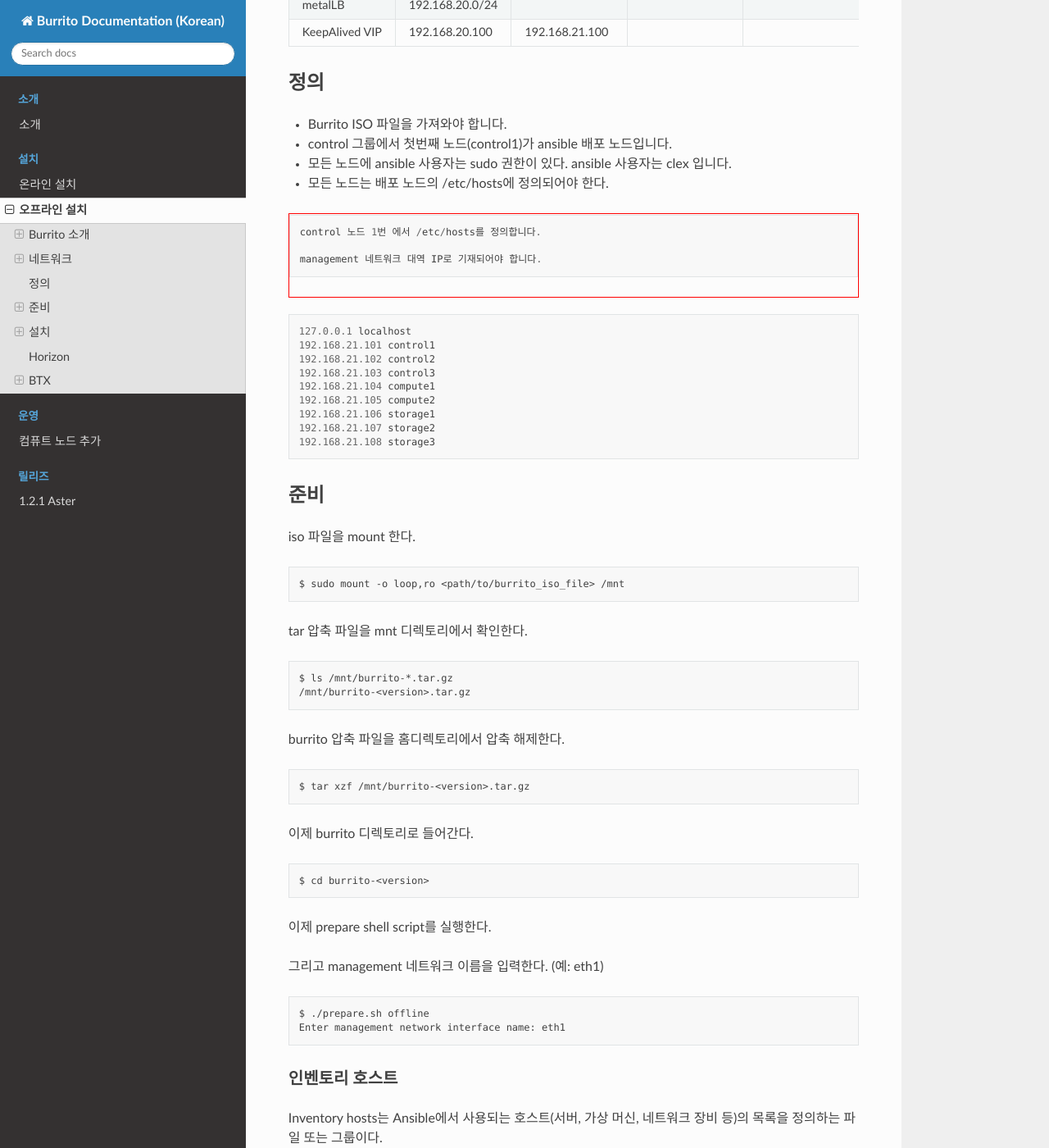
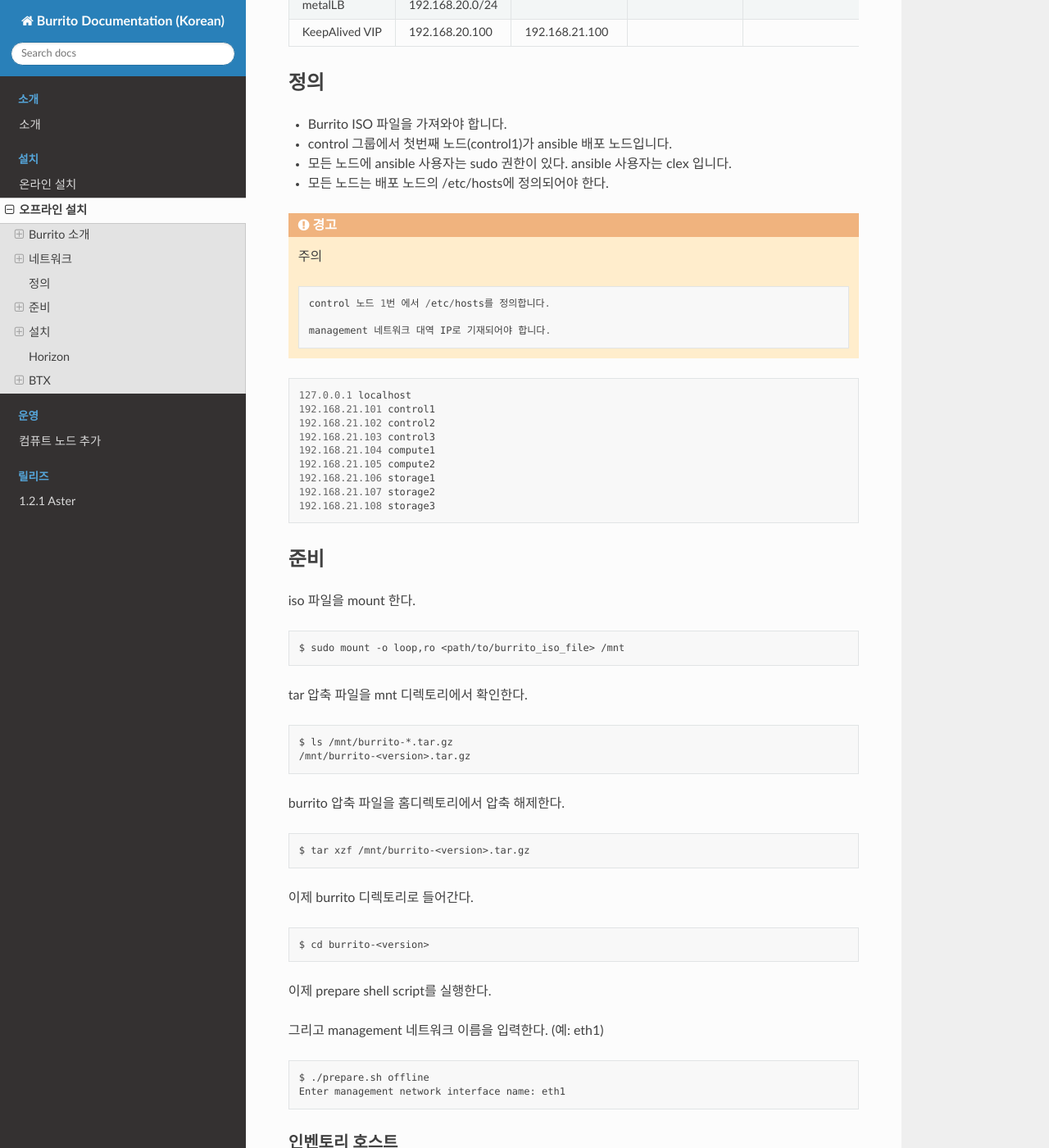
Before and after one commit to iorchard/burrito_docs_ko, a Sphinx documentation site: the page built from source/install/install_offline.rst, in a window 1280 px wide and 1400 px high, scrolled down 2374 px. Shown: the whole window at 82% size. Built offline with Sphinx 7.4.7 and the Read the Docs theme 2.0.0, drawn with Linux system fonts in a browser that asks for light colours; pages that are not in the unit, such as notebooks, are missing from menus; some of the changed text lies outside the part shown.

Commit message:
install_offline.rst

```diff
--- a/source/install/install_offline.rst
+++ b/source/install/install_offline.rst
@@ -7,17 +7,6 @@
    :backlinks: none
    :depth: 2
 
-.. container:: style_red-box
-
-   .. raw:: html
-
-      <style>
-      .red-box {
-          border: 1px solid red;
-          margin: 20px 0 20px 0;
-          font-weight: normal;
-      }
-      </style>
 
 Burrito 소개
 ---------------
@@ -113,7 +102,7 @@
 * 모든 노드에 ansible 사용자는 sudo 권한이 있다. ansible 사용자는 clex 입니다.
 * 모든 노드는 배포 노드의 /etc/hosts에 정의되어야 한다.
 
-.. container:: red-box
+.. warning:: 주의
 
    ::
 
@@ -195,7 +184,7 @@
 
 
 
-.. container:: red-box
+.. warning:: 주의
 
    ::
 
@@ -265,7 +254,7 @@
 인벤토리 변수
 ++++++++++++++++++++++++++++
 
-.. container:: red-box
+.. warning:: 주의
 
    ::
 
@@ -493,7 +482,7 @@
 
    $ ./run.sh ping
 
-.. container:: red-box
+.. warning:: 주의
 
    ::
 
@@ -513,7 +502,7 @@
    control2                   : ok=19   changed=8    unreachable=0    failed=0    skipped=0    rescued=0    ignored=0
    control3                   : ok=19   changed=8    unreachable=0    failed=0    skipped=0    rescued=0    ignored=0
 
-.. container:: red-box
+.. warning:: 주의
 
    ::
 
@@ -644,7 +633,7 @@
 Step.3 Ceph
 +++++++++++
 
-.. container:: red-box
+.. warning:: 주의
 
    ::
 
@@ -762,7 +751,7 @@
 Step.5 Netapp
 ++++++++++++++++
 
-.. container:: red-box
+.. warning:: 주의
 
    ::
 
@@ -825,7 +814,7 @@
 
 kube-system namespace에서 모든 pod가 실행중이고 running 상태인지 확인합니다.
 
-.. container:: red-box
+.. warning:: 주의
 
    ::
 
@@ -892,7 +881,7 @@
 
 이미지가 local registry에 있는지 확인합니다.
 
-.. container:: red-box
+.. warning:: 주의
 
    ::
 
```
